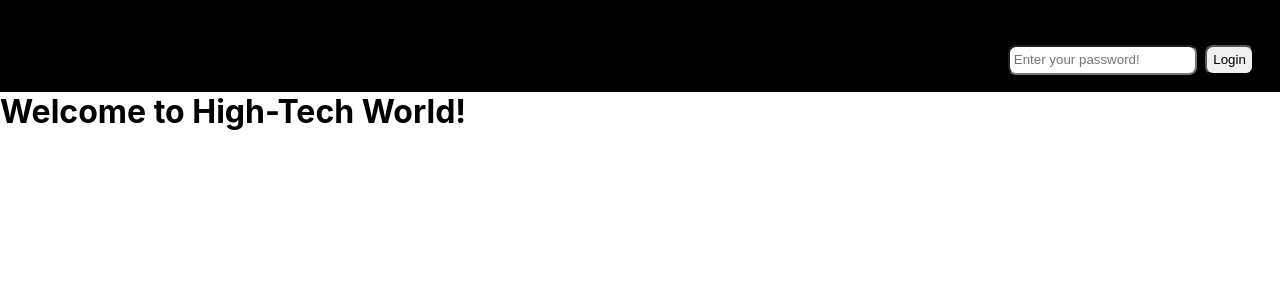
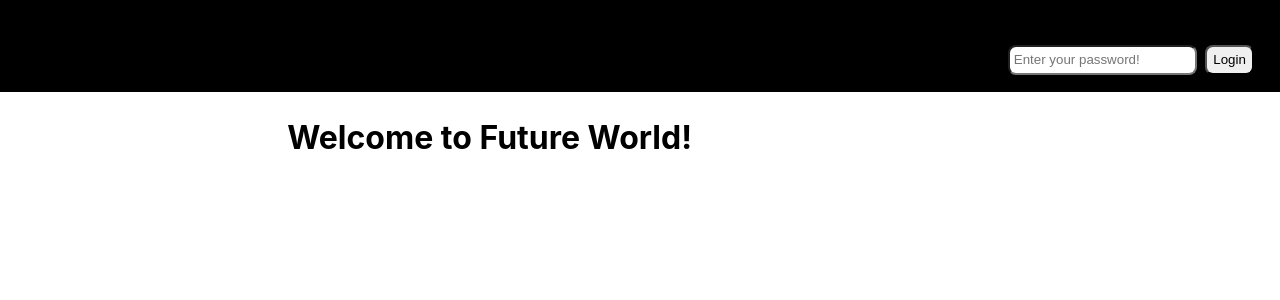
Before and after one commit to fun-projects-library/Face_Recognition, a React (Create React App) app: page / in a window 1280 px wide. Shown: the top 300 px of the page. Built offline with nearby package versions, Linux system fonts and the light colour scheme.

Commit message:
Add try another button

```diff
--- a/src/components/App/App.js
+++ b/src/components/App/App.js
@@ -3,7 +3,8 @@ import './App.css';
 import Detect from "../Detect/Detect"
 import NavBar from "../NavBar/NavBar"
 import Error from "../Error/Error"
-import Main from "../Main/Main"
+import Main from "../Main/Main";
+import Verify from "../Verify/Verify"
 import {
   BrowserRouter as Router,
   Switch,
@@ -23,7 +24,8 @@ function App() {
         <Switch>
           <Route path="/detectFace"> <Detect /> </Route>
           <Route path="/error"> <Error /> </Route>
-          <Route path="/" component={Main} />
+          <Route path="/" exact strict component={Main} />
+          <Route path="/verify"> <Verify /> </Route>
           <Route component={Error} />
         </Switch>
       </Router>
--- a/src/components/Detect/Detect.css
+++ b/src/components/Detect/Detect.css
@@ -16,3 +16,10 @@ input{
     margin-left: 2%;
     padding: 1%;
 }
+
+
+#tryButton{
+    margin: 5%;
+    margin-bottom: 0;
+
+}
--- a/src/components/Detect/Detect.js
+++ b/src/components/Detect/Detect.js
@@ -1,5 +1,5 @@
 import React, { Component } from 'react'
-import Results from "../Results/Results"
+import Results from "./Results"
 import axios from "axios";
 import "./Detect.css"
 
@@ -75,7 +75,9 @@ export default class Form extends Component {
           </form> : ""
           }
 
-              {this.state.submitted ? <Results url={this.state.url} infos={this.state.infos}/> : ""}
+          {this.state.submitted ? <button onClick={()=> {this.setState({submitted: false})}} id="tryButton">Try Another!</button> : ""}
+
+            {this.state.submitted ? <Results url={this.state.url} infos={this.state.infos}/> : ""}
           </div>
       )
   }
--- /dev/null
+++ b/src/components/Error/Error.css
@@ -0,0 +1,5 @@
+
+#errorDiv{
+    text-align: center;
+    margin: 2%;
+}
--- a/src/components/Error/Error.js
+++ b/src/components/Error/Error.js
@@ -1,8 +1,9 @@
-import React from 'react'
+import React from 'react';
+import "./Error.css"
 
 export default function Error() {
     return (
-        <div>
+        <div id="errorDiv">
             <h1>Error.... URL not found...</h1>
             <h2>Check your path, please!</h2>
         </div>
--- /dev/null
+++ b/src/components/Main/Main.css
@@ -0,0 +1,5 @@
+
+#mainHead{
+    margin: 2%;
+    text-align: center;
+}
--- a/src/components/Main/Main.js
+++ b/src/components/Main/Main.js
@@ -1,9 +1,10 @@
-import React from 'react'
+import React from 'react';
+import "./Main.css"
 
 export default function Main() {
     return (
         <div>
-            <h1>Welcome to High-Tech World!</h1>
+            <h1 id="mainHead">Welcome to Future World!</h1>
         </div>
     )
 }
--- a/src/components/NavBar/NavBar.js
+++ b/src/components/NavBar/NavBar.js
@@ -33,9 +33,6 @@ export default class NavBar extends Component {
         })
     }
 
-    handleKeyboard = (e) => {
-
-    }
 
     render() {
         return (
@@ -46,6 +43,7 @@ export default class NavBar extends Component {
                     <ul>
                         <li><NavLink to="/" activeClassName="activeNavLink" exact strict>Home</NavLink></li>
                         <li><NavLink to="/detectFace" activeClassName="activeNavLink">Detect Face</NavLink></li>
+                        <li><NavLink to="/verify" activeClassName="activeNavLink">Verify</NavLink></li>
                         <li><NavLink to="/error" activeClassName="activeNavLink">Error</NavLink></li>
 
 
--- /dev/null
+++ b/src/components/Verify/Verify.js
@@ -0,0 +1,9 @@
+import React from 'react'
+
+export default function Verify() {
+    return (
+        <div>
+            sdfsfsdf
+        </div>
+    )
+}
```
Also changed, not shown: src/components/Detect/Results.css (renamed from src/components/Results/Results.css), src/components/Detect/Results.js (renamed from src/components/Results/Results.js), src/components/Verify/Verify.css (added).
